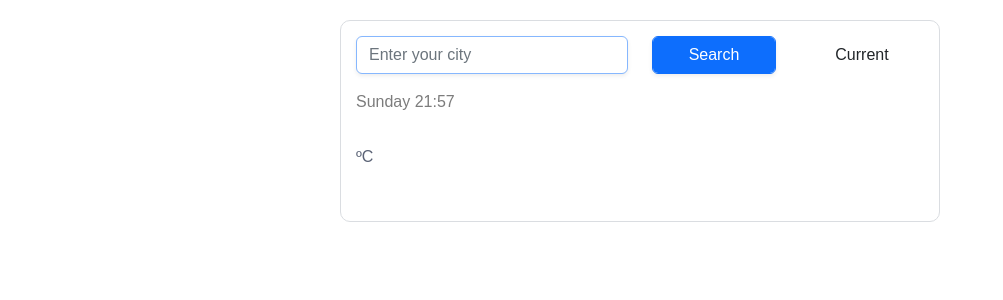
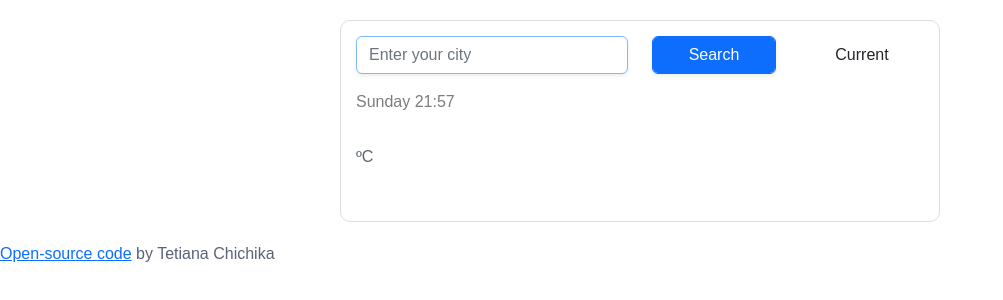
Before and after one commit to Tatyana19012/Weather-app, a plain HTML site: page index.html in a window 1280 px wide. Shown: the whole page, without its empty margins (0-1003 px from the left). Drawn offline with nearby package versions, Linux system fonts and the light colour scheme; no server answers.

Commit message:
add a link

```diff
--- a/index.html
+++ b/index.html
@@ -60,6 +60,10 @@
         </div>
       </div>
     </div>
+    <a href="https://github.com/Tatyana19012/Weather-app" target="_blank"
+      >Open-source code</a
+    >
+    by Tetiana Chichika
     <script src="src/script.js"></script>
   </body>
 </html>
```
